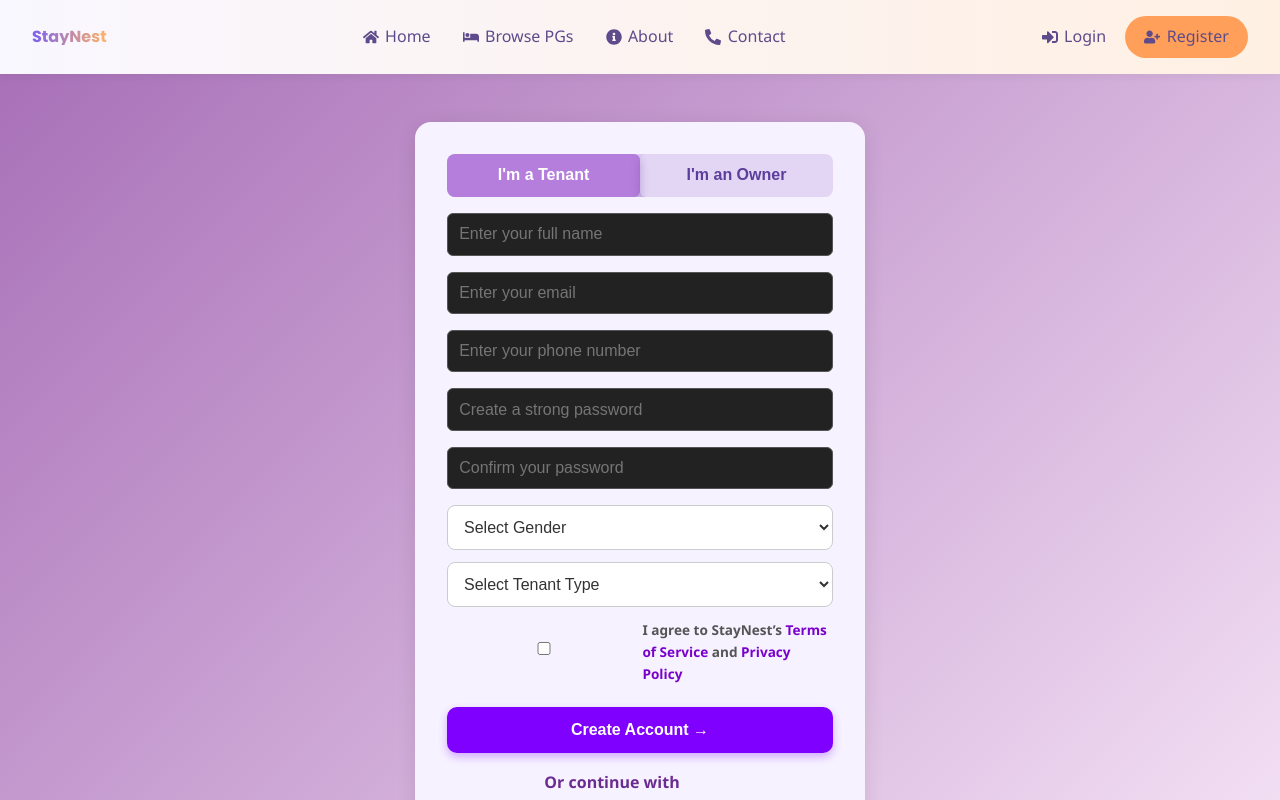
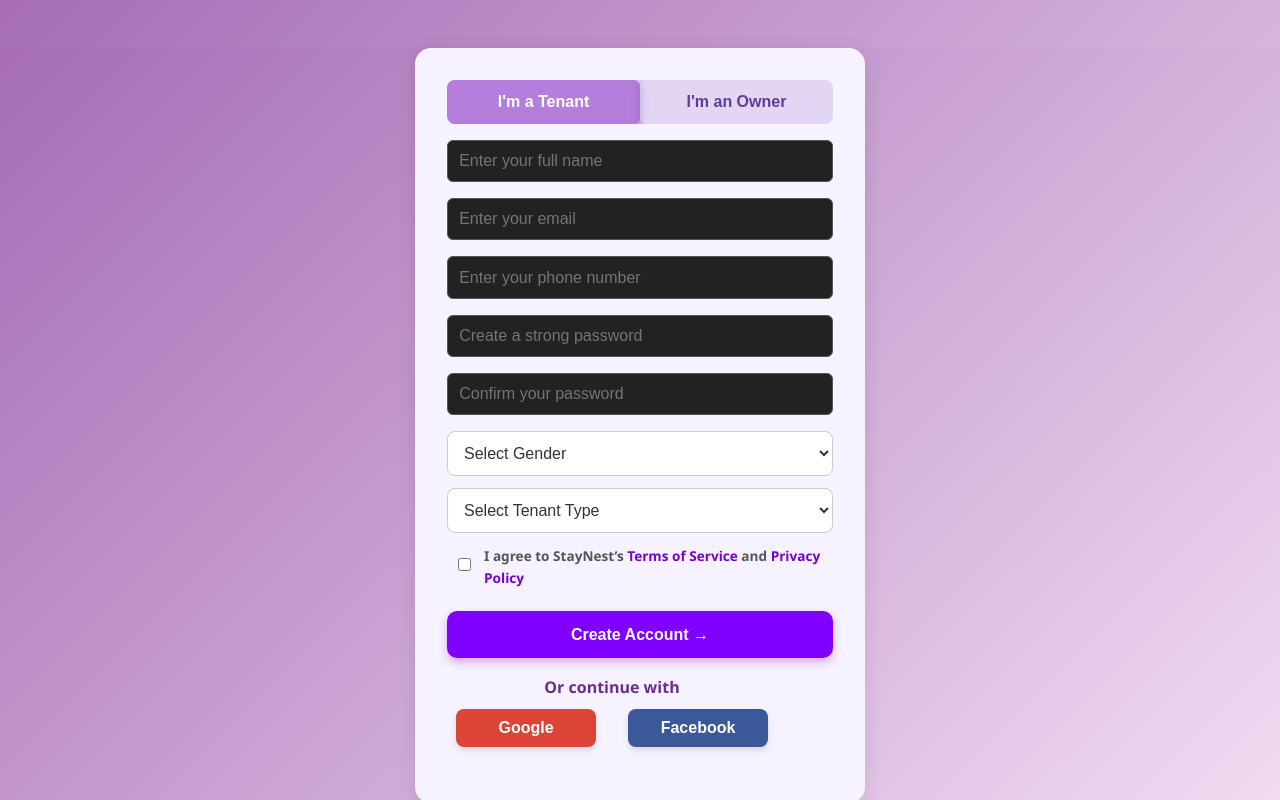
Before and after one commit to AshwiniArude/StayNest-frontend, a React (Create React App) app: page /register in a window 1280 px wide. Shown: the top 800 px of the page. Built offline with nearby package versions, Linux system fonts and the light colour scheme.

Commit message:
Sahas -Fixed Navbar , Register and Login Page,Dashboard wise Navbar

```diff
--- a/src/App.js
+++ b/src/App.js
@@ -21,7 +21,7 @@
   const location = useLocation();
 
   // Paths where Navbar and Footer should be hidden (e.g., login only)
-  const hideLayoutPaths = ["/login"];
+  const hideLayoutPaths = ["/login","/register"];
   const hideLayout = hideLayoutPaths.includes(location.pathname);
 
   // Dashboard routes use different Navbar
--- a/src/pages/Register.jsx
+++ b/src/pages/Register.jsx
@@ -154,7 +154,7 @@
               checked={formData.agree}
               onChange={handleChange}
               class="checkbox-new"
-
+              style={{ width: '10%' }}
             />
             <label>
               I agree to StayNest’s <a href="/terms">Terms of Service</a> and{" "}
```
